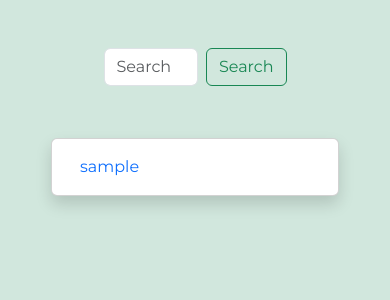
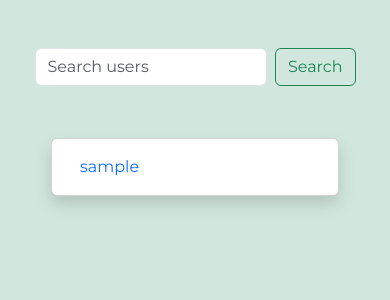
Before and after one commit to DanArthur99/Milestone-Project-3, a Flask app: page /search_users in a window 390 px wide. Shown: the part 46-346 px from the top of the page. Run offline with Flask 2, Linux system fonts and the light colour scheme; a user stored in the database is signed in; tables that the repository leaves empty hold one stand-in row (values such as "Sample post"); parts of the project's set-up code (start-up, migrations or seed data) failed here and were passed over; some libraries are stand-ins or nearby versions; some web fonts are replaced.

Commit message:
style: boostrap grid change

```diff
--- a/review_app/templates/search_users.html
+++ b/review_app/templates/search_users.html
@@ -2,7 +2,7 @@
 {% block content %}
 
 <div class="row mt-5 justify-content-center">
-    <form method="POST" action="{{ url_for('list_of_users') }}" class="d-flex col-6" role="search">
+    <form method="POST" action="{{ url_for('list_of_users') }}" class="d-flex col-10 col-md-6" role="search">
         {{ form.hidden_tag() }}
         <input class="form-control me-2" type="search" id="search_bar" placeholder="Search users" aria-label="Search"
             name="searched" required>
```
